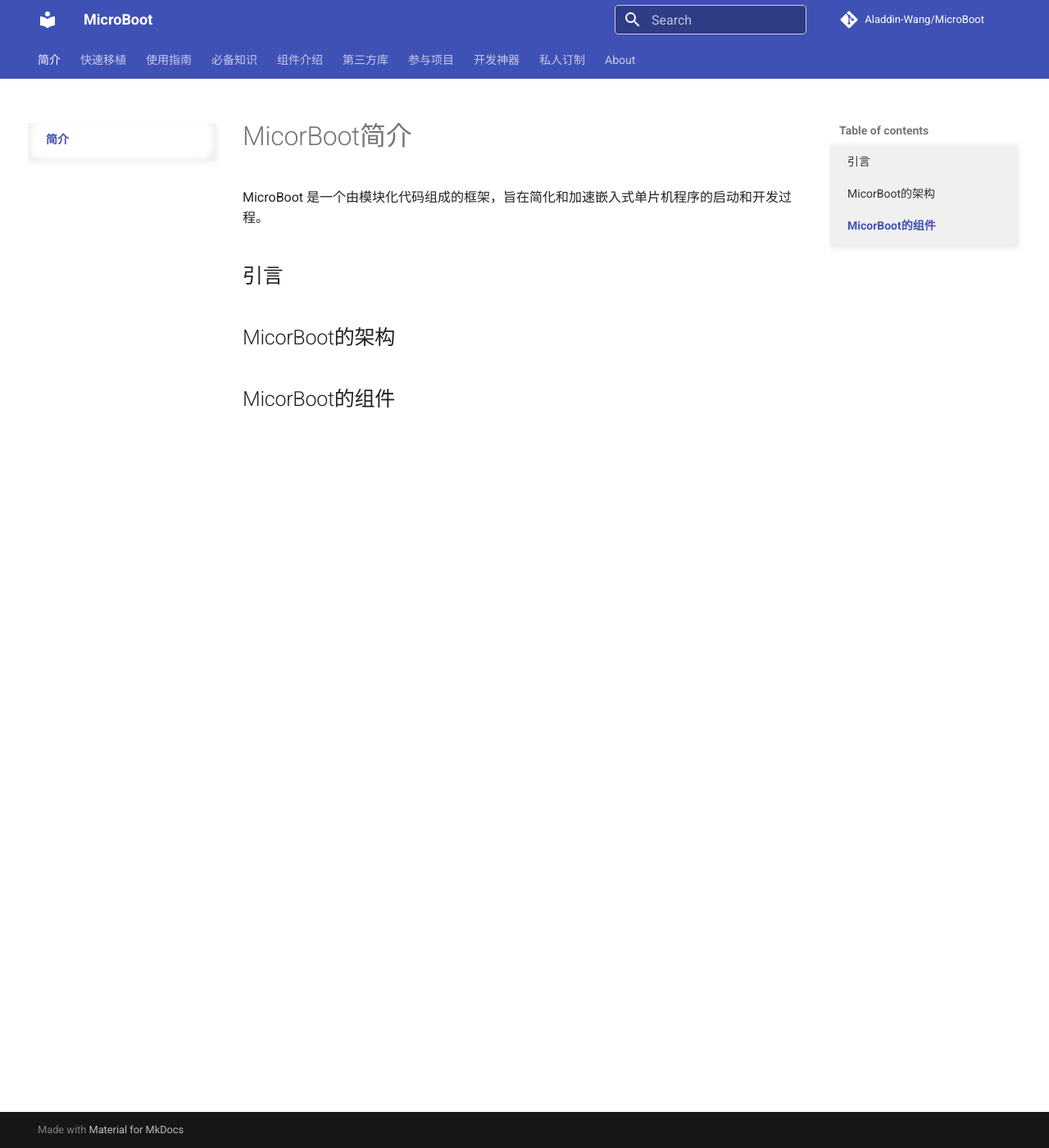
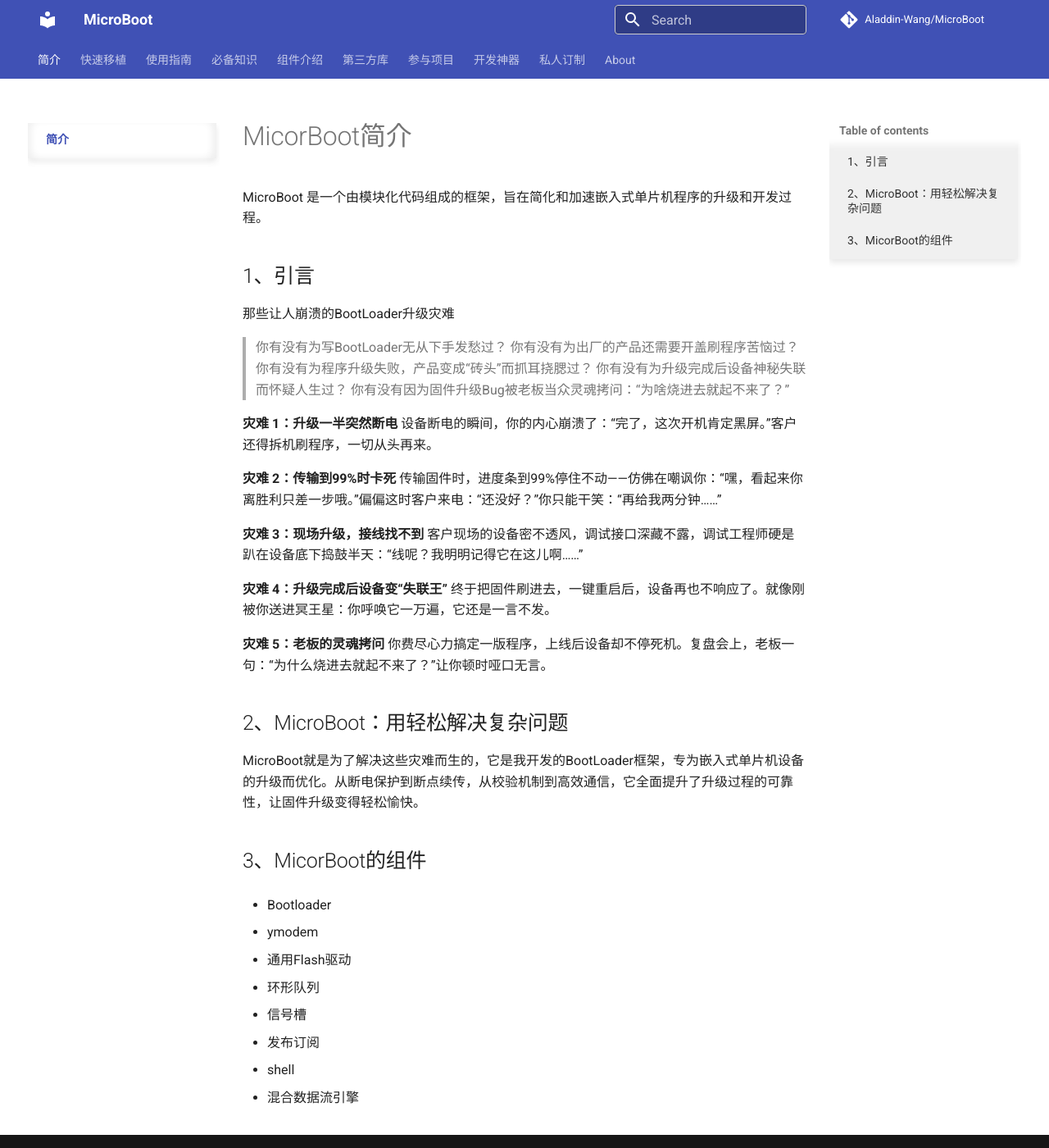
Before and after one commit to Aladdin-Wang/MicroBoot, an MkDocs documentation site: the page built from docs/index.md, in a window 1280 px wide and 1400 px high. Shown: the whole window at 82% size. Built offline with MkDocs 1.6.1 and Material for MkDocs 9.7.7, drawn with Linux system fonts in a browser that asks for light colours; comment, search, counter and statistics services are not loaded.

Commit message:
更新MicorBoot简介

```diff
--- a/docs/index.md
+++ b/docs/index.md
@@ -1,10 +1,67 @@
 
 # MicorBoot简介
 
-  MicroBoot 是一个由模块化代码组成的框架，旨在简化和加速嵌入式单片机程序的启动和开发过程。
+  MicroBoot 是一个由模块化代码组成的框架，旨在简化和加速嵌入式单片机程序的升级和开发过程。
 
-## 引言
+## 1、引言
 
-## MicorBoot的架构
+那些让人崩溃的BootLoader升级灾难
 
-## MicorBoot的组件
+> 你有没有为写BootLoader无从下手发愁过？
+> 你有没有为出厂的产品还需要开盖刷程序苦恼过？
+> 你有没有为程序升级失败，产品变成“砖头”而抓耳挠腮过？
+> 你有没有为升级完成后设备神秘失联而怀疑人生过？
+> 你有没有因为固件升级Bug被老板当众灵魂拷问：“为啥烧进去就起不来了？”
+
+**灾难 1：升级一半突然断电**
+设备断电的瞬间，你的内心崩溃了：“完了，这次开机肯定黑屏。”客户还得拆机刷程序，一切从头再来。
+
+**灾难 2：传输到99%时卡死**
+传输固件时，进度条到99%停住不动——仿佛在嘲讽你：“嘿，看起来你离胜利只差一步哦。”偏偏这时客户来电：“还没好？”你只能干笑：“再给我两分钟……”
+
+**灾难 3：现场升级，接线找不到**
+客户现场的设备密不透风，调试接口深藏不露，调试工程师硬是趴在设备底下捣鼓半天：“线呢？我明明记得它在这儿啊……”
+
+**灾难 4：升级完成后设备变“失联王”**
+终于把固件刷进去，一键重启后，设备再也不响应了。就像刚被你送进冥王星：你呼唤它一万遍，它还是一言不发。
+
+**灾难 5：老板的灵魂拷问**
+你费尽心力搞定一版程序，上线后设备却不停死机。复盘会上，老板一句：“为什么烧进去就起不来了？”让你顿时哑口无言。
+
+## 2、MicroBoot：用轻松解决复杂问题
+
+ MicroBoot就是为了解决这些灾难而生的，它是我开发的BootLoader框架，专为嵌入式单片机设备的升级而优化。从断电保护到断点续传，从校验机制到高效通信，它全面提升了升级过程的可靠性，让固件升级变得轻松愉快。
+
+
+
+## 3、MicorBoot的组件
+
+- Bootloader
+
+
+
+- ymodem
+
+
+
+- 通用Flash驱动
+
+
+
+- 环形队列
+
+
+
+- 信号槽
+
+
+
+- 发布订阅
+
+
+
+- shell
+
+
+
+- 混合数据流引擎
```
Also changed, not shown: docs/quick-start/cmsis-pack.md (+5 -7 lines).
